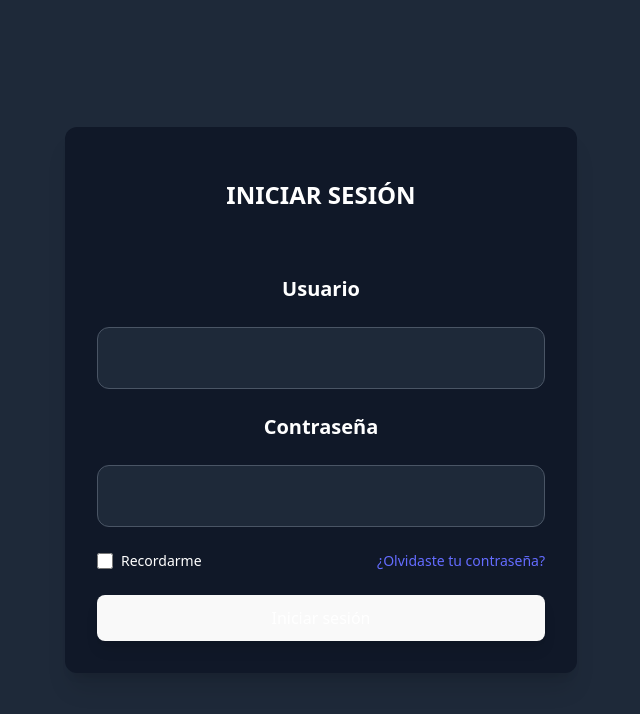
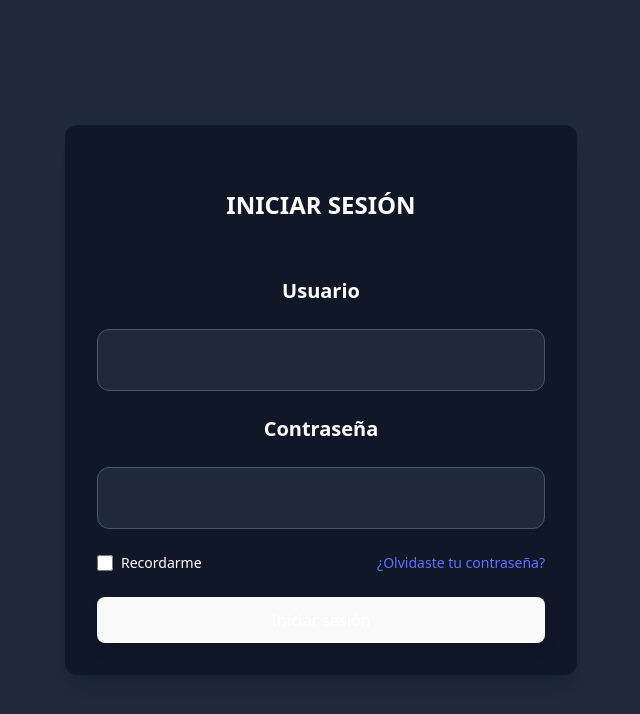
Before and after one commit to MatiasRamirez3097/sua-webservices, a React (Vite) app: page / in a window 1280 px wide. Shown: the top 714 px of the page, without its empty margins (319-959 px from the left). Built offline with nearby package versions, Linux system fonts and the light colour scheme; no server answers.

Commit message:
reworking of H2

```diff
--- a/src/components/h2/H2.jsx
+++ b/src/components/h2/H2.jsx
@@ -1,12 +1,8 @@
 const H2 = ({
-  label,
-  className = "text-2xl font-bold text-white text-center pb-10 pt-5"
+    label,
+    className = "text-2xl font-bold text-white text-center p-8",
 }) => {
-    return(
-        <h2 className={className}>
-            {label}
-        </h2>
-    );
+    return <h2 className={className}>{label}</h2>;
 };
 
 export default H2;
```
